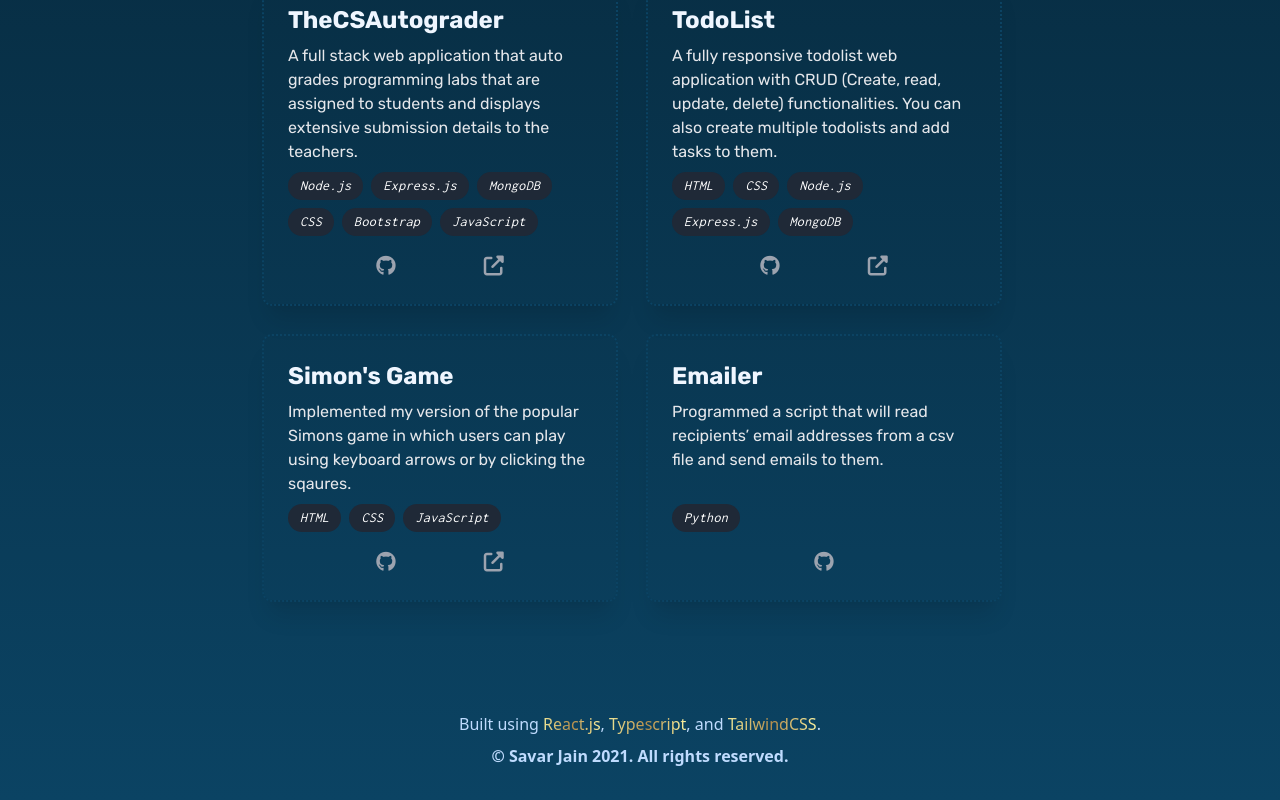
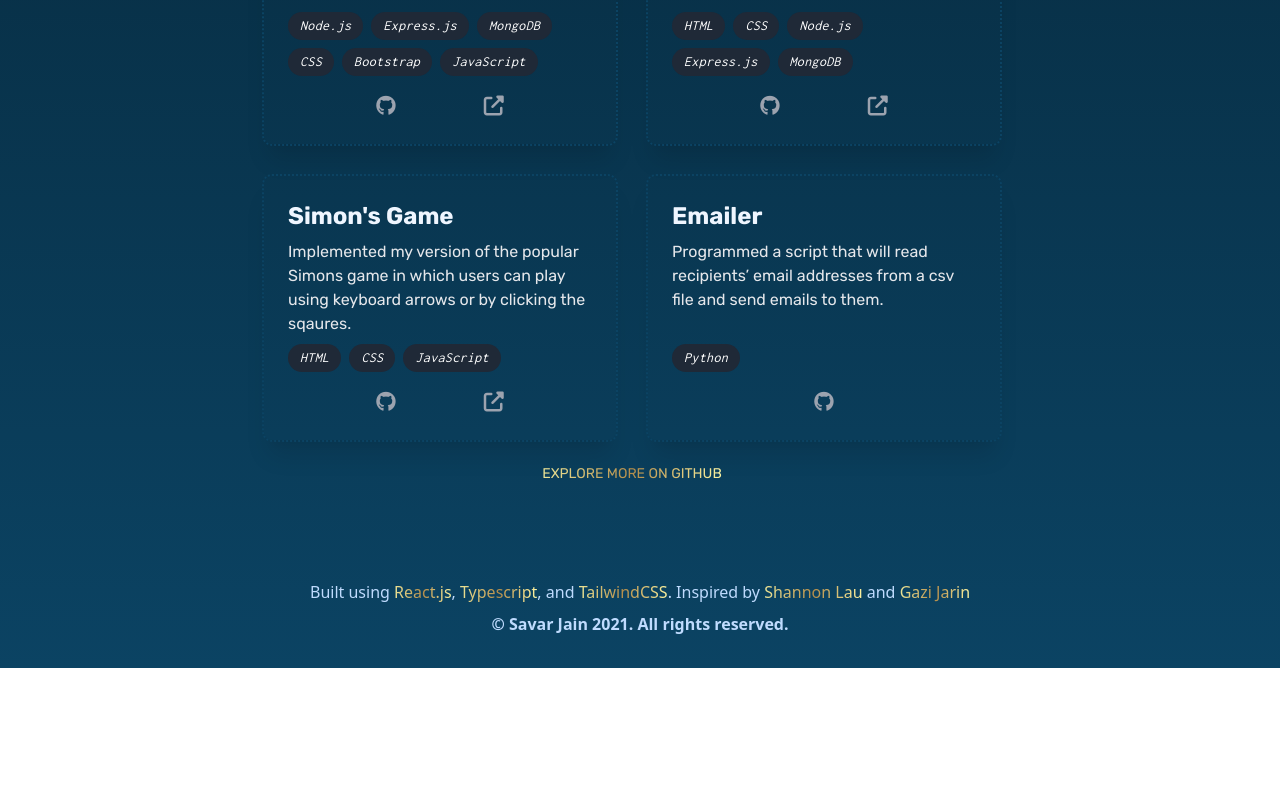
Before and after one commit to SavarJ/jainsavar.com, a React (Create React App) app: page / in a window 1280 px wide. Shown: the part 1926-2726 px from the top of the page. After the commit the page ends 2594 px from the top, so only its background shows below. Built offline with nearby package versions, Linux system fonts and the light colour scheme.

Commit message:
Edit footer and add explore more on github in projects

```diff
--- a/src/components/FooterSection.tsx
+++ b/src/components/FooterSection.tsx
@@ -18,7 +18,14 @@ const FooterSection: React.FC = () => {
           <Link link="https://tailwindcss.com" color="orange">
             TailwindCSS
           </Link>
-          .
+          . Inspired by{" "}
+          <Link link="https://shannonlau.com" color="orange">
+            Shannon Lau
+          </Link>
+          {" and "}
+          <Link link="https://jarin.me" color="orange">
+            Gazi Jarin
+          </Link>
         </p>
         <p className="text-blue-200 mt-2 font-bold">© Savar Jain 2021. All rights reserved.</p>
       </section>
--- a/src/components/ProjectsSection.tsx
+++ b/src/components/ProjectsSection.tsx
@@ -7,6 +7,7 @@ const ProjectsSection: React.FC = () => {
       <SectionTitle class="-mb-4">{"<Projects />"}</SectionTitle>
       <SectionBody class="flex flex-wrap justify-between -ml-4">
         <Projects />
+        <MoreOnGithub />
       </SectionBody>
     </NormalSection>
   );
@@ -18,6 +19,18 @@ const Projects: React.FC = () => {
       {projectsList.map((project, index) => (
         <Project key={index} project={project} />
       ))}
+    </>
+  );
+};
+
+const MoreOnGithub: React.FC = () => {
+  return (
+    <>
+      <p className="w-full text-center mt-2 text-sm">
+        <Link link="https://github.com/SavarJ" color="orange">
+          EXPLORE MORE ON GITHUB
+        </Link>
+      </p>
     </>
   );
 };
--- a/src/components/custom.css
+++ b/src/components/custom.css
@@ -142,7 +142,7 @@ body::-webkit-scrollbar-thumb {
   border-radius: 10px;
 }
 
-@media (max-height: 760px) {
+@media (width> 400px) and (height >= 657px) {
   .full-section {
     @apply -mb-40;
   }
```
